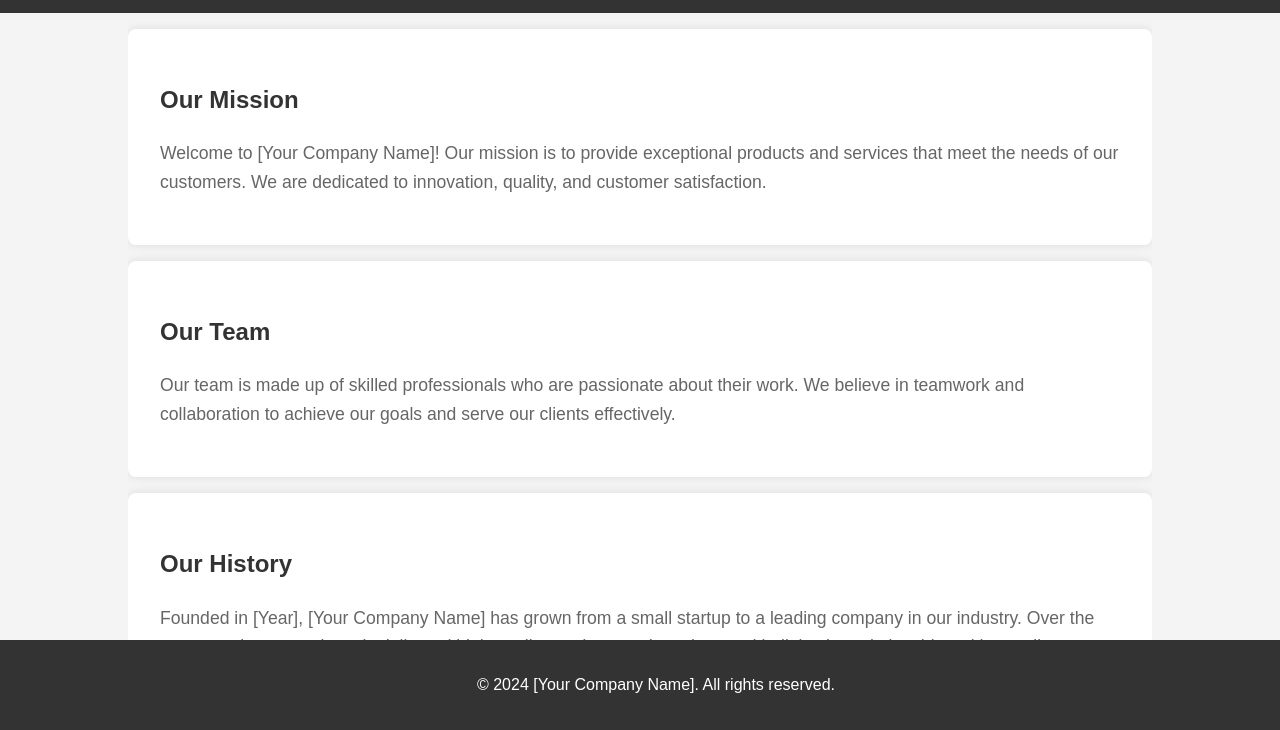
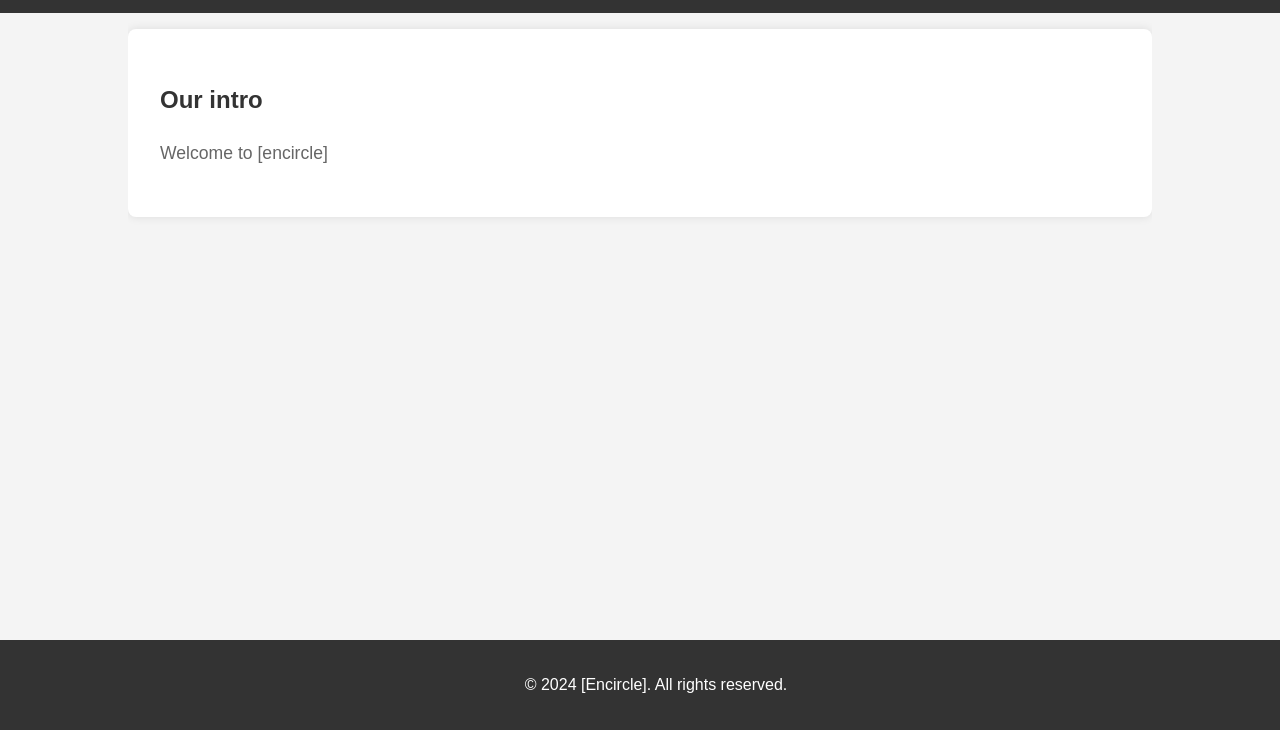
Before and after one commit to sneha-kaneria/demo-project, a website: page about-us.html in a window 1280 px wide. Shown: the part 70-800 px from the top of the page. Drawn offline with Linux system fonts and the light colour scheme.

Commit message:
Latest Code Upload

```diff
--- a/about-us.html
+++ b/about-us.html
@@ -60,33 +60,15 @@
 
     <div class="container">
         <section class="about-section">
-            <h2>Our Mission</h2>
+            <h2>Our intro</h2>
             <p>
-                Welcome to [Your Company Name]! Our mission is to provide exceptional products and services
-                that meet the needs of our customers. We are dedicated to innovation, quality, and customer satisfaction.
-            </p>
-        </section>
-
-        <section class="about-section">
-            <h2>Our Team</h2>
-            <p>
-                Our team is made up of skilled professionals who are passionate about their work. We believe
-                in teamwork and collaboration to achieve our goals and serve our clients effectively.
-            </p>
-        </section>
-
-        <section class="about-section">
-            <h2>Our History</h2>
-            <p>
-                Founded in [Year], [Your Company Name] has grown from a small startup to a leading company in
-                our industry. Over the years, we have consistently delivered high-quality products and services
-                and built lasting relationships with our clients.
+                Welcome to [encircle]
             </p>
         </section>
     </div>
 
     <footer>
-        <p>&copy; 2024 [Your Company Name]. All rights reserved.</p>
+        <p>&copy; 2024 [Encircle]. All rights reserved.</p>
     </footer>
 </body>
 </html>
```
Also changed, not shown: contact-us.html (+1 -1 lines).
